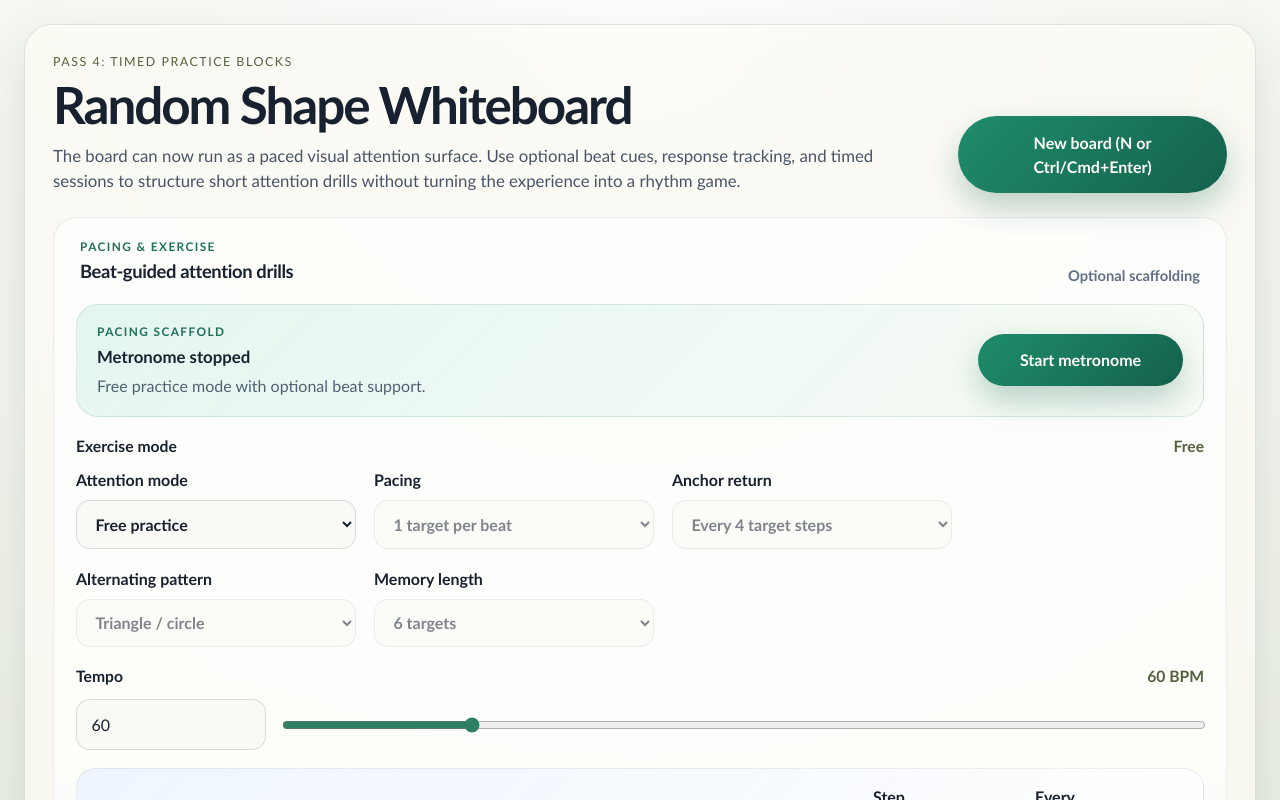
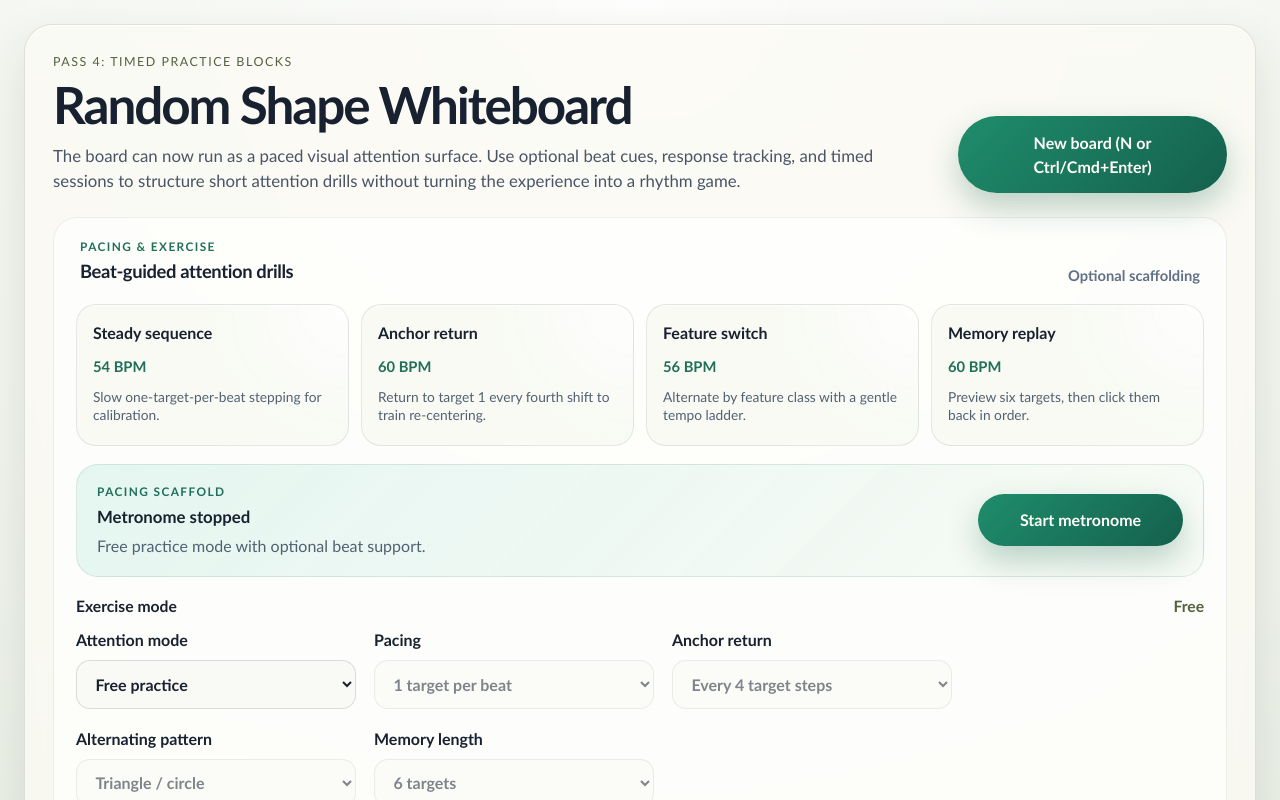
Before and after one commit to danysdragons/random-shapes, a React (Vite) app: page / in a window 1280 px wide. Shown: the top 800 px of the page. Built offline with nearby package versions, Linux system fonts and the light colour scheme.

Commit message:
Added practice presets as the next usability pass.

```diff
--- a/src/App.tsx
+++ b/src/App.tsx
@@ -74,6 +74,21 @@ type MemorySequenceLength = 4 | 6 | 8 | 10;
 type SessionDurationMinutes = (typeof SESSION_DURATIONS)[number];
 type TempoLadderStepBpm = (typeof TEMPO_LADDER_STEPS)[number];
 type TempoLadderIntervalSeconds = (typeof TEMPO_LADDER_INTERVALS)[number];
+type PracticePreset = {
+  id: string;
+  name: string;
+  description: string;
+  exerciseMode: ExerciseMode;
+  bpm: number;
+  beatsPerTarget: BeatsPerTarget;
+  sessionDurationMinutes: SessionDurationMinutes;
+  tempoLadderEnabled: boolean;
+  tempoLadderStepBpm: TempoLadderStepBpm;
+  tempoLadderIntervalSeconds: TempoLadderIntervalSeconds;
+  anchorReturnInterval?: AnchorReturnInterval;
+  alternatingPattern?: AlternatingPattern;
+  memorySequenceLength?: MemorySequenceLength;
+};
 type ResponseFeedback = {
   kind: "correct" | "incorrect";
   message: string;
@@ -100,6 +115,60 @@ type Shape =
       width: number;
       height: number;
     };
+
+const practicePresets = [
+  {
+    id: "steady-sequence",
+    name: "Steady sequence",
+    description: "Slow one-target-per-beat stepping for calibration.",
+    exerciseMode: "sequential",
+    bpm: 54,
+    beatsPerTarget: 1,
+    sessionDurationMinutes: 3,
+    tempoLadderEnabled: false,
+    tempoLadderStepBpm: 4,
+    tempoLadderIntervalSeconds: 60,
+  },
+  {
+    id: "anchor-return",
+    name: "Anchor return",
+    description: "Return to target 1 every fourth shift to train re-centering.",
+    exerciseMode: "anchor-return",
+    bpm: 60,
+    beatsPerTarget: 2,
+    sessionDurationMinutes: 3,
+    tempoLadderEnabled: false,
+    tempoLadderStepBpm: 4,
+    tempoLadderIntervalSeconds: 60,
+    anchorReturnInterval: 4,
+  },
+  {
+    id: "feature-switch",
+    name: "Feature switch",
+    description: "Alternate by feature class with a gentle tempo ladder.",
+    exerciseMode: "alternating-feature",
+    bpm: 56,
+    beatsPerTarget: 2,
+    sessionDurationMinutes: 5,
+    tempoLadderEnabled: true,
+    tempoLadderStepBpm: 4,
+    tempoLadderIntervalSeconds: 60,
+    alternatingPattern: "triangle-circle",
+  },
+  {
+    id: "memory-replay",
+    name: "Memory replay",
+    description: "Preview six targets, then click them back in order.",
+    exerciseMode: "memory-replay",
+    bpm: 60,
+    beatsPerTarget: 1,
+    sessionDurationMinutes: 3,
+    tempoLadderEnabled: false,
+    tempoLadderStepBpm: 4,
+    tempoLadderIntervalSeconds: 60,
+    memorySequenceLength: 6,
+  },
+] satisfies PracticePreset[];
 
 function getCurrentTargetIndex(
   exerciseMode: ExerciseMode,
@@ -731,6 +800,29 @@ export default function App() {
     setSessionRemainingSeconds(sessionDurationMinutes * 60);
   }
 
+  function applyPracticePreset(preset: PracticePreset) {
+    setExerciseMode(preset.exerciseMode);
+    setBpm(preset.bpm);
+    setBeatsPerTarget(preset.beatsPerTarget);
+    setSessionDurationMinutes(preset.sessionDurationMinutes);
+    setSessionRemainingSeconds(preset.sessionDurationMinutes * 60);
+    setTempoLadderEnabled(preset.tempoLadderEnabled);
+    setTempoLadderBaseBpm(preset.bpm);
+    setTempoLadderStepBpm(preset.tempoLadderStepBpm);
+    setTempoLadderIntervalSeconds(preset.tempoLadderIntervalSeconds);
+    setAnchorReturnInterval(preset.anchorReturnInterval ?? 4);
+    setAlternatingPattern(preset.alternatingPattern ?? "triangle-circle");
+    setMemorySequenceLength(preset.memorySequenceLength ?? 6);
+    setResponseTrackingEnabled(preset.exerciseMode !== "free");
+    setIsMetronomeRunning(false);
+    setIsSessionRunning(false);
+    setSessionCompleted(false);
+    setBeatCount(0);
+    setPulseToken(0);
+    resetResponseStats();
+    resetMemoryReplay();
+  }
+
   function handleShapeSelect(index: number) {
     if (
       !responseTrackingEnabled ||
@@ -794,6 +886,21 @@ export default function App() {
                 <h2>Beat-guided attention drills</h2>
               </div>
               <span>Optional scaffolding</span>
+            </div>
+
+            <div className="preset-grid" aria-label="Practice presets">
+              {practicePresets.map((preset) => (
+                <button
+                  key={preset.id}
+                  className="preset-card"
+                  type="button"
+                  onClick={() => applyPracticePreset(preset)}
+                >
+                  <span>{preset.name}</span>
+                  <strong>{preset.bpm} BPM</strong>
+                  <small>{preset.description}</small>
+                </button>
+              ))}
             </div>
 
             <div className="metronome-strip">
--- a/src/styles.css
+++ b/src/styles.css
@@ -124,6 +124,53 @@ select {
   color: #617086;
   font-size: 0.92rem;
   font-weight: 700;
+}
+
+.preset-grid {
+  display: grid;
+  grid-template-columns: repeat(4, minmax(0, 1fr));
+  gap: 12px;
+}
+
+.preset-card {
+  display: grid;
+  gap: 7px;
+  min-height: 142px;
+  padding: 16px;
+  border: 1px solid rgba(36, 48, 65, 0.1);
+  border-radius: 20px;
+  background:
+    radial-gradient(circle at top right, rgba(255, 255, 255, 0.92), transparent 46%),
+    rgba(247, 249, 242, 0.82);
+  color: #18212f;
+  text-align: left;
+  cursor: pointer;
+  box-shadow: inset 0 1px 0 rgba(255, 255, 255, 0.62);
+  transition:
+    border-color 160ms ease,
+    transform 160ms ease,
+    box-shadow 160ms ease;
+}
+
+.preset-card:hover {
+  border-color: rgba(31, 141, 108, 0.34);
+  box-shadow: 0 12px 28px rgba(32, 44, 25, 0.1);
+  transform: translateY(-1px);
+}
+
+.preset-card span {
+  font-weight: 800;
+}
+
+.preset-card strong {
+  color: #1f6f59;
+  font-size: 0.92rem;
+}
+
+.preset-card small {
+  color: #526172;
+  font-size: 0.86rem;
+  line-height: 1.35;
 }
 
 .metronome-strip {
@@ -492,6 +539,10 @@ select:disabled {
     align-items: stretch;
   }
 
+  .preset-grid {
+    grid-template-columns: 1fr;
+  }
+
   .control-section-heading {
     flex-direction: column;
     align-items: stretch;
```
